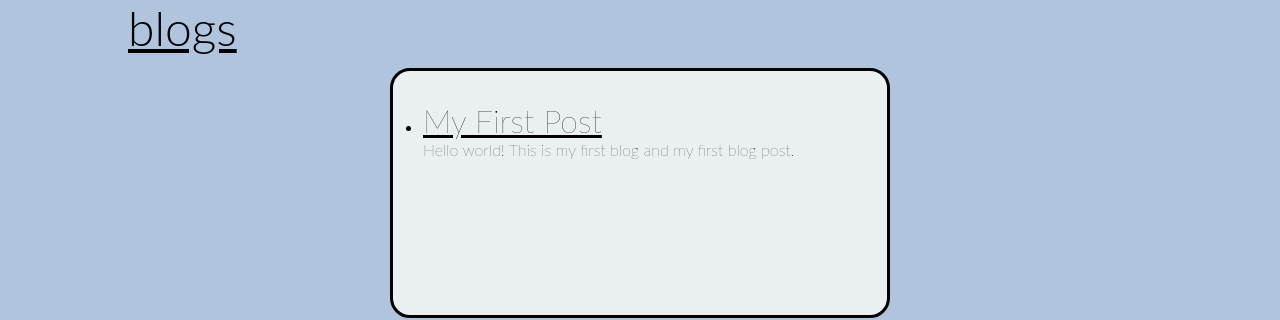
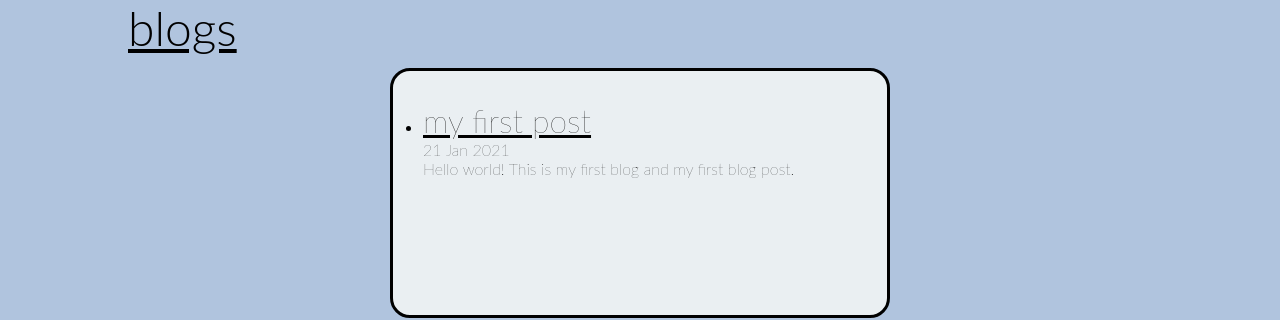
Before and after one commit to richardaspinall/richardaspinall.github.io, a Jekyll site: the page built from index.html, in a window 1280 px wide. Shown: the part 575-895 px from the top of the page. Built offline with Jekyll 4.4.1, drawn with Linux system fonts in a browser that asks for light colours; nearby versions of some CDN libraries.

Commit message:
Updated blog structure

```diff
--- a/index.html
+++ b/index.html
@@ -69,9 +69,10 @@
         <article id="blog">
 
             <ul>
-                {% for post in site.posts %}
+                {% for post in site.posts limit:2 %}
                 <li>
-                    <h3><a href="{{ post.url }}">{{ post.title }}</a></h3>
+                    <h3><a href="{{ post.url }}">{{ post.title | downcase }}</a></h3>
+                    {{post.date | date_to_string}}
                     {{ post.excerpt }}
                 </li>
                 {% endfor %}
```
Also changed, not shown: 1 other file.
